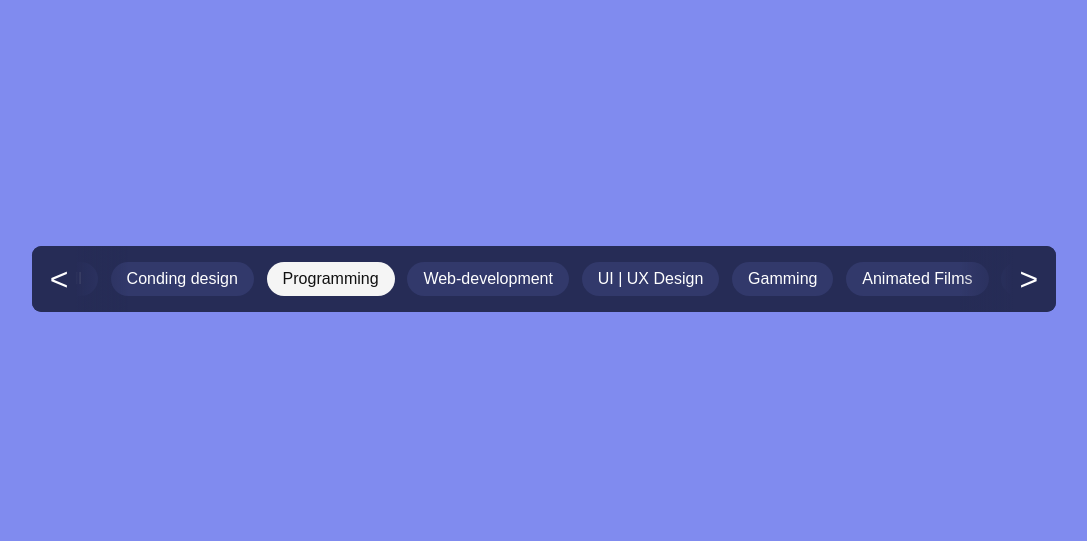
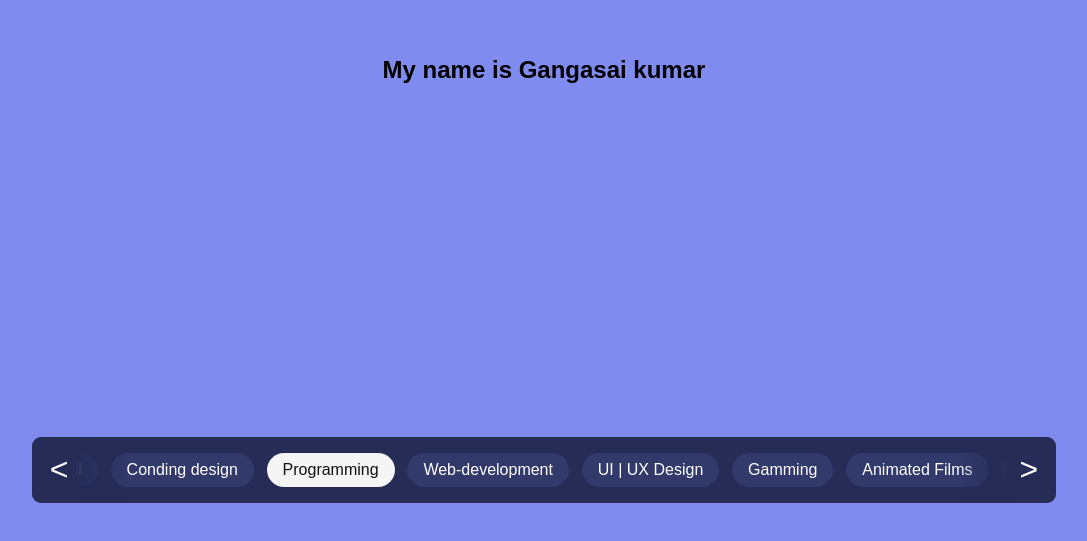
Before and after one commit to Gangasaikumar/slider-tabs-like-youtube, a plain HTML site: page index.html in a window 1280 px wide. Shown: the part 121-662 px from the top of the page, without its empty margins (96-1183 px from the left). Drawn offline with Linux system fonts and the light colour scheme.

Commit message:
just added header

```diff
--- a/index.html
+++ b/index.html
@@ -11,6 +11,7 @@
 </head>
 
 <body>
+    <h2>My name is Gangasai kumar</h2>
     <div class="slider">
         <div class="icon">
             <span class="left-arrow">&lt;</span>
```
